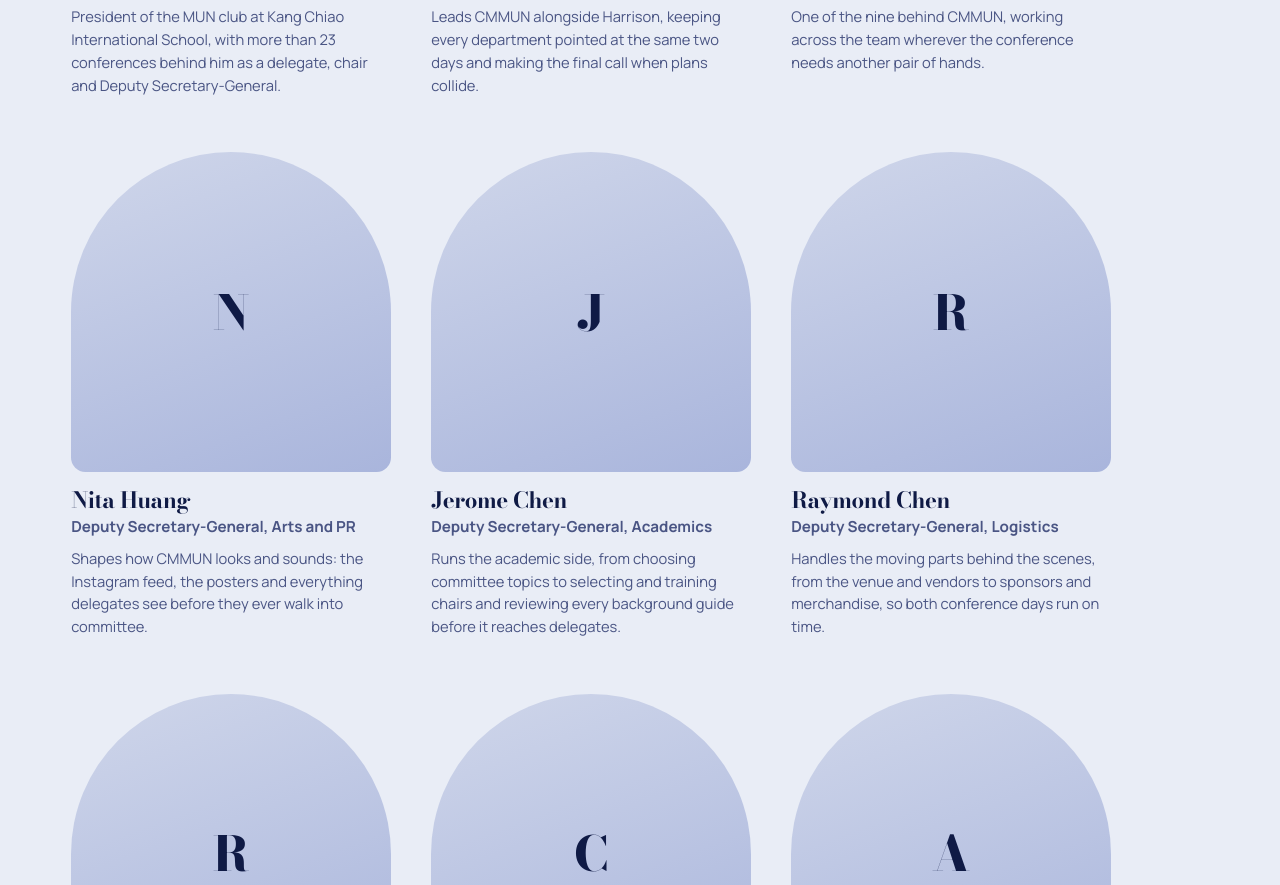
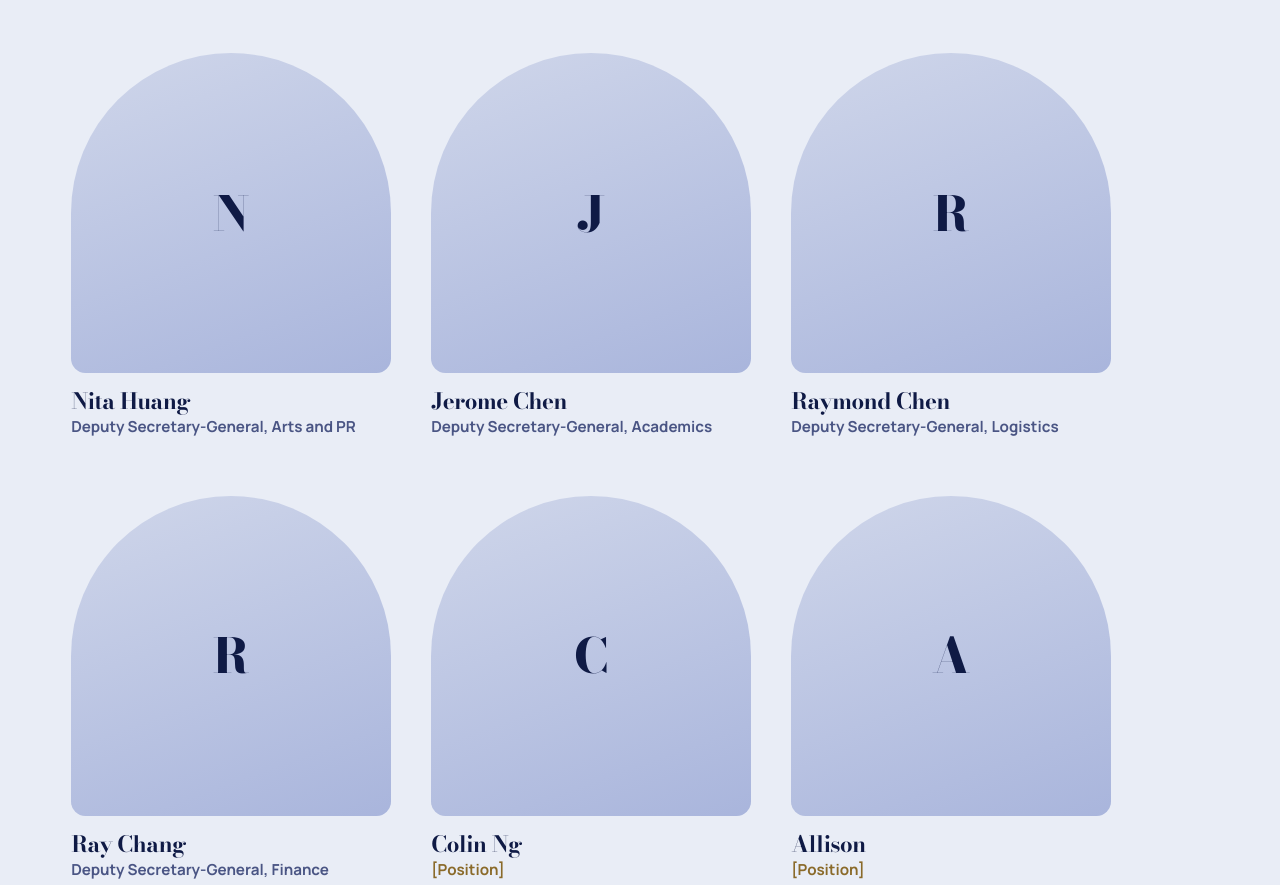
Before and after one commit to xharychng/the-change-maker.org, a plain HTML site: page index.html in a window 1280 px wide. Shown: the part 4784-5669 px from the top of the page. Drawn offline with nearby package versions, Linux system fonts and the light colour scheme.

Commit message:
Add files via upload

```diff
--- a/index.html
+++ b/index.html
@@ -129,17 +129,17 @@
         <h2 data-reveal>Meet the team</h2>
         <p class="lead">The people behind The Change Makers and CMMUN I.</p>
         <!-- EDIT: to add a photo, replace the letter inside .portrait with <img src="photos/firstname.jpg" alt="">
-             (upload the photos into a folder named photos). Fill in any [bracketed] position or intro. -->
+             (upload the photos into a folder named photos). Fill in any [bracketed] position. -->
         <div class="team">
-          <div class="member"><div class="portrait">H</div><h3>Harrison Chang</h3><p class="position">Secretary-General</p><p class="muted bio">President of the MUN club at Kang Chiao International School, with more than 23 conferences behind him as a delegate, chair and Deputy Secretary-General.</p></div>
-          <div class="member"><div class="portrait">C</div><h3>Cindy Chen</h3><p class="position">Secretary-General</p><p class="muted bio">Leads CMMUN alongside Harrison, keeping every department pointed at the same two days and making the final call when plans collide.</p></div>
-          <div class="member"><div class="portrait">J</div><h3>Jung-Dau Suei</h3><p class="position"><span class="ph">[Position]</span></p><p class="muted bio">One of the nine behind CMMUN, working across the team wherever the conference needs another pair of hands.</p></div>
-          <div class="member"><div class="portrait">N</div><h3>Nita Huang</h3><p class="position">Deputy Secretary-General, Arts and PR</p><p class="muted bio">Shapes how CMMUN looks and sounds: the Instagram feed, the posters and everything delegates see before they ever walk into committee.</p></div>
-          <div class="member"><div class="portrait">J</div><h3>Jerome Chen</h3><p class="position">Deputy Secretary-General, Academics</p><p class="muted bio">Runs the academic side, from choosing committee topics to selecting and training chairs and reviewing every background guide before it reaches delegates.</p></div>
-          <div class="member"><div class="portrait">R</div><h3>Raymond Chen</h3><p class="position">Deputy Secretary-General, Logistics</p><p class="muted bio">Handles the moving parts behind the scenes, from the venue and vendors to sponsors and merchandise, so both conference days run on time.</p></div>
-          <div class="member"><div class="portrait">R</div><h3>Ray Chang</h3><p class="position">Deputy Secretary-General, Finance</p><p class="muted bio">Keeps the books balanced: setting fees, tracking the budget and making sure sponsorship money goes straight back into the conference.</p></div>
-          <div class="member"><div class="portrait">C</div><h3>Colin Ng</h3><p class="position"><span class="ph">[Position]</span></p><p class="muted bio">Part of the core team, turning plans on paper into a conference that actually runs.</p></div>
-          <div class="member"><div class="portrait">A</div><h3>Allison</h3><p class="position"><span class="ph">[Position]</span></p><p class="muted bio">Part of the core team, bringing a fresh set of eyes to every plan and pitching in wherever CMMUN needs it most.</p></div>
+          <div class="member"><div class="portrait">H</div><h3>Harrison Chang</h3><p class="position">Secretary-General</p></div>
+          <div class="member"><div class="portrait">C</div><h3>Cindy Chen</h3><p class="position">Secretary-General</p></div>
+          <div class="member"><div class="portrait">J</div><h3>Jung-Dau Suei</h3><p class="position"><span class="ph">[Position]</span></p></div>
+          <div class="member"><div class="portrait">N</div><h3>Nita Huang</h3><p class="position">Deputy Secretary-General, Arts and PR</p></div>
+          <div class="member"><div class="portrait">J</div><h3>Jerome Chen</h3><p class="position">Deputy Secretary-General, Academics</p></div>
+          <div class="member"><div class="portrait">R</div><h3>Raymond Chen</h3><p class="position">Deputy Secretary-General, Logistics</p></div>
+          <div class="member"><div class="portrait">R</div><h3>Ray Chang</h3><p class="position">Deputy Secretary-General, Finance</p></div>
+          <div class="member"><div class="portrait">C</div><h3>Colin Ng</h3><p class="position"><span class="ph">[Position]</span></p></div>
+          <div class="member"><div class="portrait">A</div><h3>Allison</h3><p class="position"><span class="ph">[Position]</span></p></div>
         </div>
         <div class="depts">
           <p class="muted">Together we run six departments, joined by members from our partner schools:</p>
```
